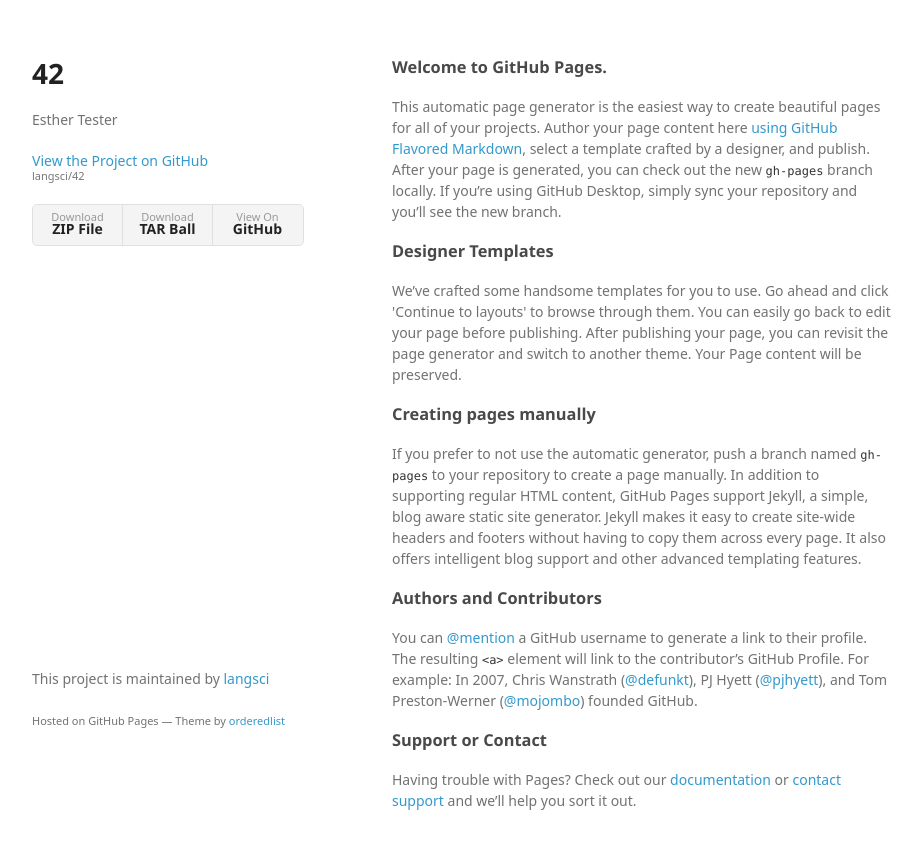
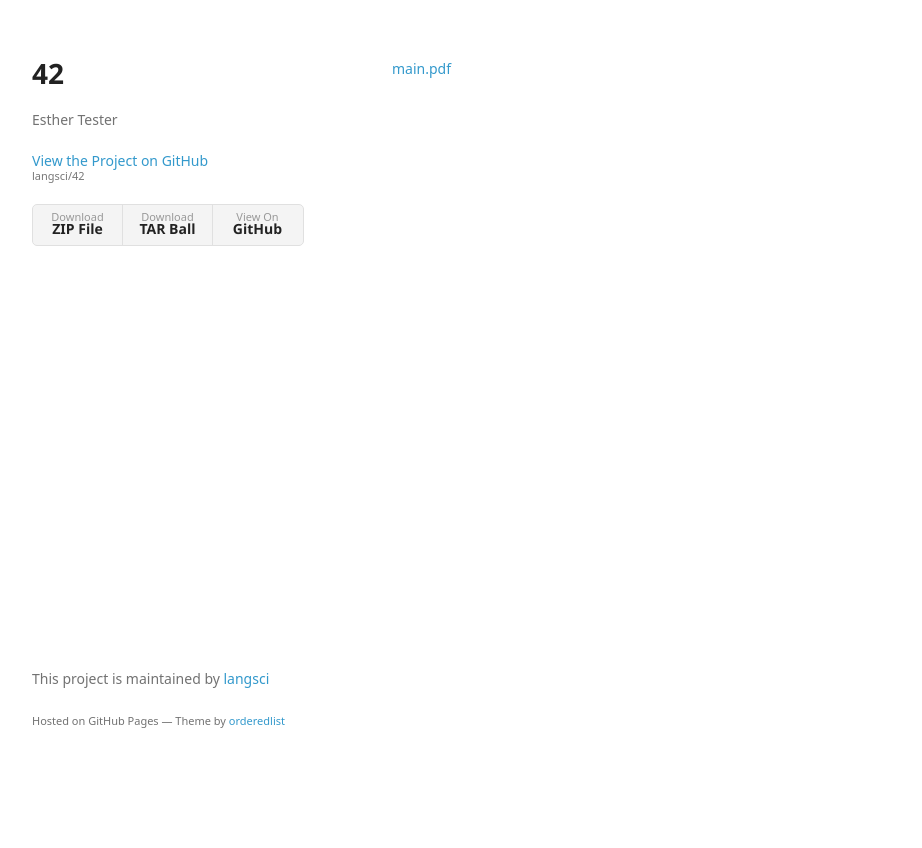
Before and after one commit to langsci/42, a plain HTML site: page index.html in a window 1280 px wide. Shown: the whole page, without its empty margins (178-1100 px from the left). After the commit the page ends 800 px from the top, so only its background shows below. Drawn offline with Linux system fonts and the light colour scheme; a web font is replaced by a local one.

```diff
--- a/index.html
+++ b/index.html
@@ -28,30 +28,7 @@
         </ul>
       </header>
       <section>
-        <h3>
-<a id="welcome-to-github-pages" class="anchor" href="#welcome-to-github-pages" aria-hidden="true"><span aria-hidden="true" class="octicon octicon-link"></span></a>Welcome to GitHub Pages.</h3>
-
-<p>This automatic page generator is the easiest way to create beautiful pages for all of your projects. Author your page content here <a href="https://guides.github.com/features/mastering-markdown/">using GitHub Flavored Markdown</a>, select a template crafted by a designer, and publish. After your page is generated, you can check out the new <code>gh-pages</code> branch locally. If you’re using GitHub Desktop, simply sync your repository and you’ll see the new branch.</p>
-
-<h3>
-<a id="designer-templates" class="anchor" href="#designer-templates" aria-hidden="true"><span aria-hidden="true" class="octicon octicon-link"></span></a>Designer Templates</h3>
-
-<p>We’ve crafted some handsome templates for you to use. Go ahead and click 'Continue to layouts' to browse through them. You can easily go back to edit your page before publishing. After publishing your page, you can revisit the page generator and switch to another theme. Your Page content will be preserved.</p>
-
-<h3>
-<a id="creating-pages-manually" class="anchor" href="#creating-pages-manually" aria-hidden="true"><span aria-hidden="true" class="octicon octicon-link"></span></a>Creating pages manually</h3>
-
-<p>If you prefer to not use the automatic generator, push a branch named <code>gh-pages</code> to your repository to create a page manually. In addition to supporting regular HTML content, GitHub Pages support Jekyll, a simple, blog aware static site generator. Jekyll makes it easy to create site-wide headers and footers without having to copy them across every page. It also offers intelligent blog support and other advanced templating features.</p>
-
-<h3>
-<a id="authors-and-contributors" class="anchor" href="#authors-and-contributors" aria-hidden="true"><span aria-hidden="true" class="octicon octicon-link"></span></a>Authors and Contributors</h3>
-
-<p>You can <a href="https://help.github.com/articles/basic-writing-and-formatting-syntax/#mentioning-users-and-teams" class="user-mention">@mention</a> a GitHub username to generate a link to their profile. The resulting <code>&lt;a&gt;</code> element will link to the contributor’s GitHub Profile. For example: In 2007, Chris Wanstrath (<a href="https://github.com/defunkt" class="user-mention">@defunkt</a>), PJ Hyett (<a href="https://github.com/pjhyett" class="user-mention">@pjhyett</a>), and Tom Preston-Werner (<a href="https://github.com/mojombo" class="user-mention">@mojombo</a>) founded GitHub.</p>
-
-<h3>
-<a id="support-or-contact" class="anchor" href="#support-or-contact" aria-hidden="true"><span aria-hidden="true" class="octicon octicon-link"></span></a>Support or Contact</h3>
-
-<p>Having trouble with Pages? Check out our <a href="https://help.github.com/pages">documentation</a> or <a href="https://github.com/contact">contact support</a> and we’ll help you sort it out.</p>
+        <p><a href="http://langsci.github.io/42/main.pdf">main.pdf</a></p>
       </section>
       <footer>
         <p>This project is maintained by <a href="https://github.com/langsci">langsci</a></p>
```
Also changed, not shown: params.json (+1 -1 lines).
